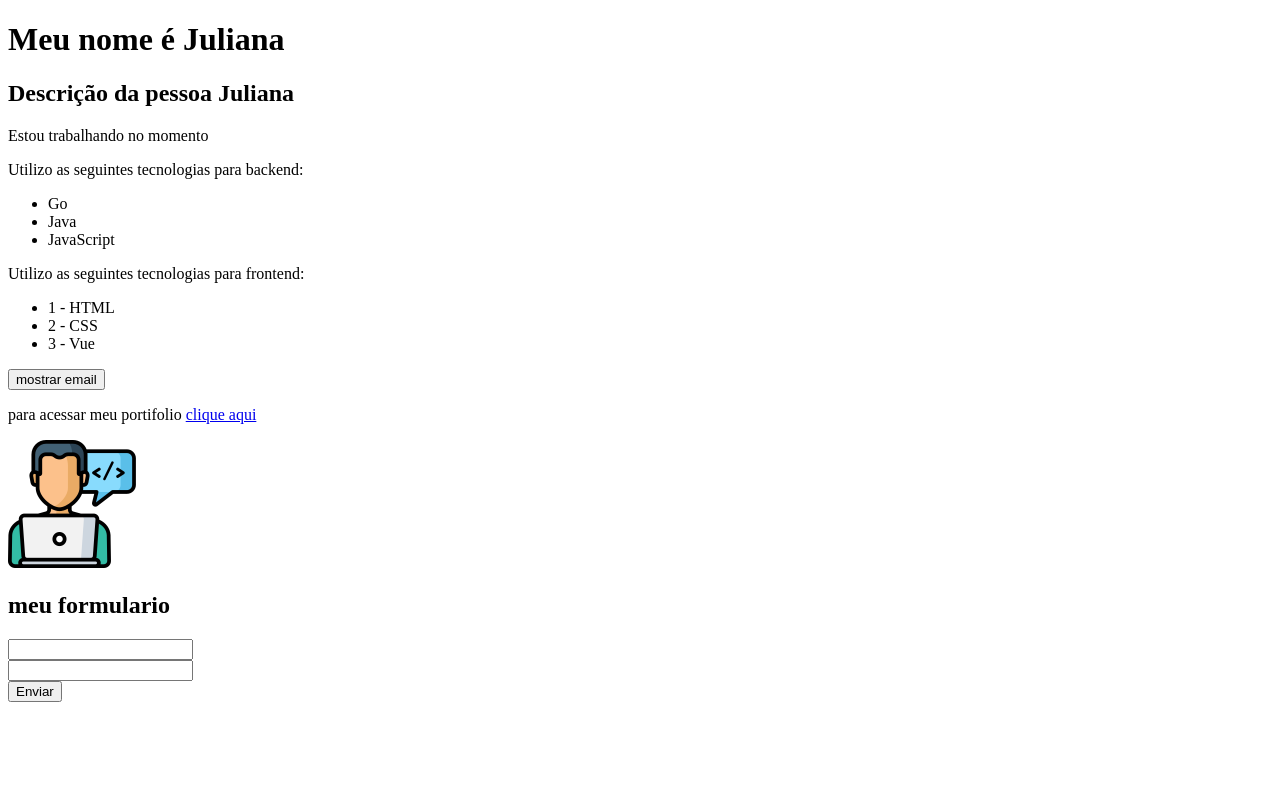
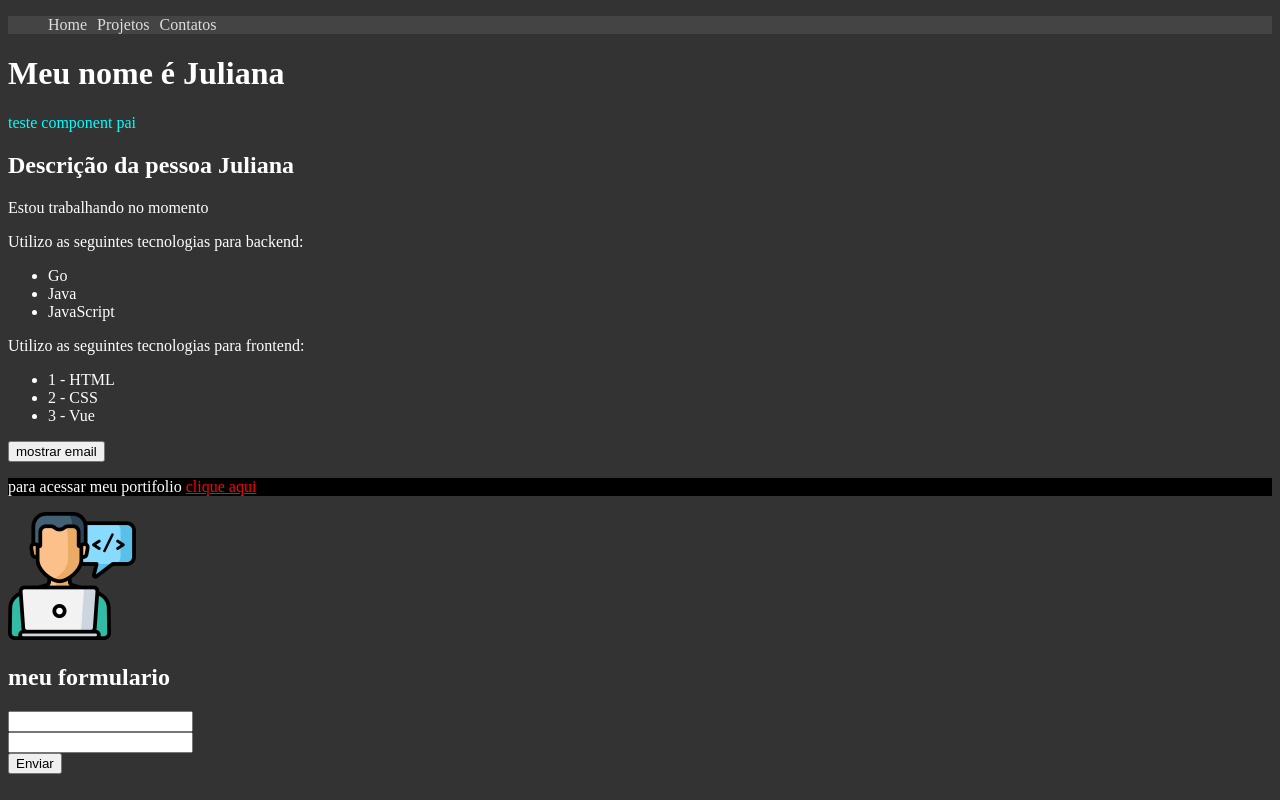
Before and after one commit to j-ordep/curso-vue, a Vue app: page / in a window 1280 px wide. Built offline with nearby package versions, Linux system fonts and the light colour scheme.

Commit message:
feat: add global scop local scop <style> - App

```diff
--- a/src/App.vue
+++ b/src/App.vue
@@ -1,6 +1,8 @@
 <template>
   <div>
+    <Header/>
     <LifeCycle />
+    <p class="teste-pai">teste component pai</p>
     <Pessoa/>
   </div>
 </template>
@@ -8,12 +10,29 @@
 <script>
 import LifeCycle from './components/LifeCycle.vue'
 import Pessoa from './components/Pessoa.vue';
+import Header from './components/Header.vue';
 
 export default {
   name: 'App',
   components: {
+    Header,
     LifeCycle,
     Pessoa,
   }
 }
 </script>
+
+<style>
+body {
+  background-color: #333;
+  color: #fff
+}
+
+a {
+  color: red;
+}
+
+.teste {
+  background-color: #000;
+}
+</style>
```
